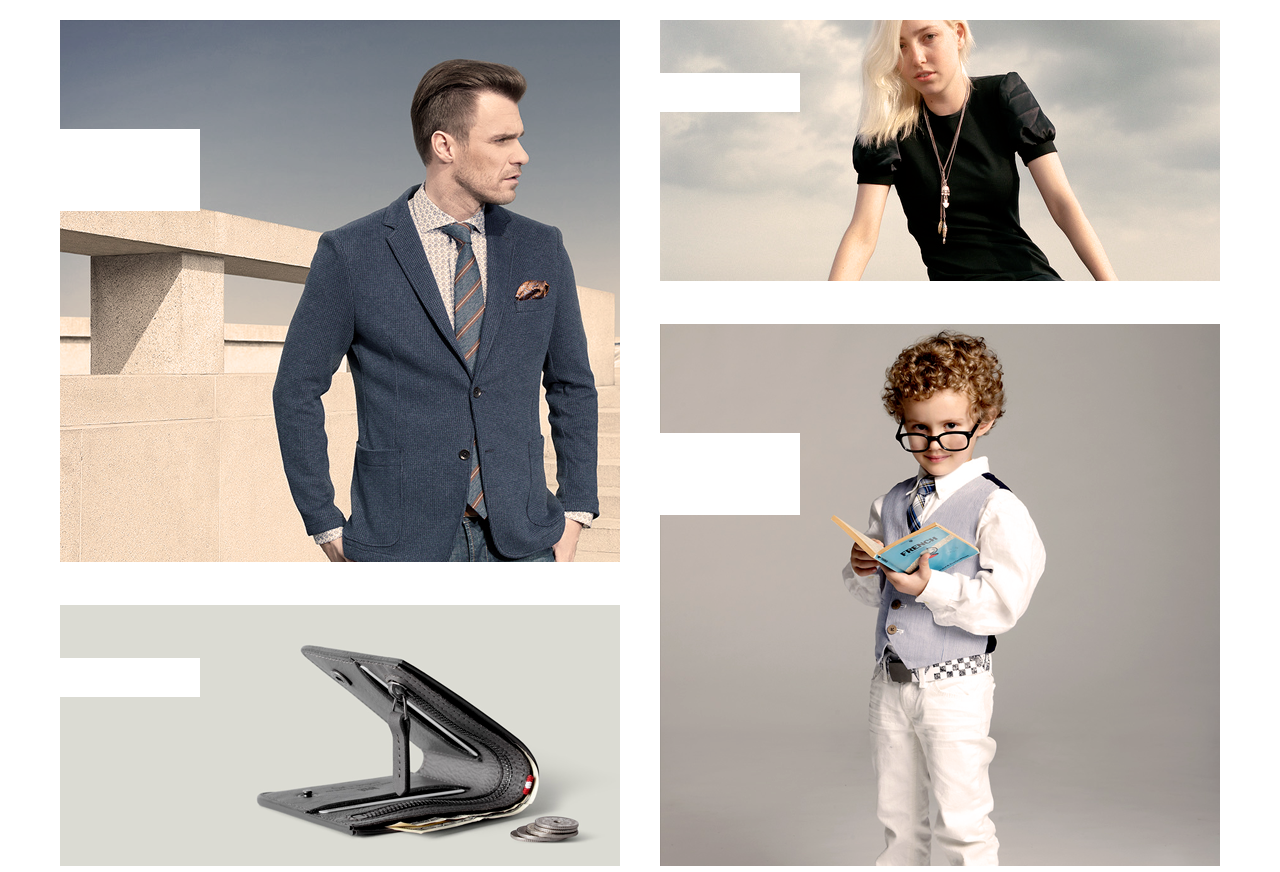
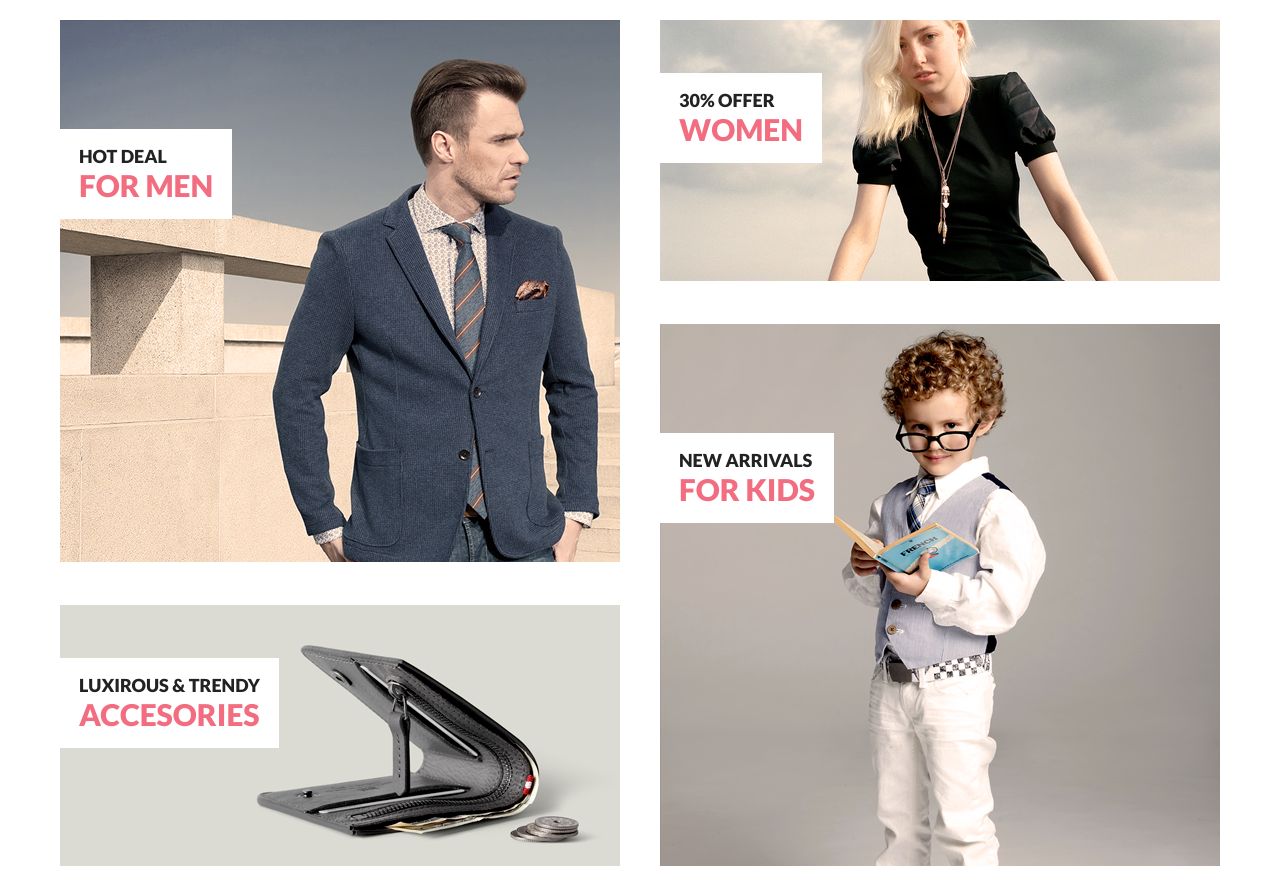
Before and after one commit to DenTheProgrammer/BrandTemplate, a plain HTML site: page Brand/index.html in a window 1280 px wide. Shown: the part 765-1637 px from the top of the page. Drawn offline with Linux system fonts and the light colour scheme.

Commit message:
Category Done!

```diff
--- a/Brand/index.html
+++ b/Brand/index.html
@@ -95,28 +95,28 @@
                 <div class="categoryLeft">
                     <a href="#"><img src="img/formen.png" alt="">
                         <div class="text">
-                            <h3></h3>
-                            <h2></h2>
+                            <h3>hOT dEAL</h3>
+                            <h2>FOR MEN</h2>
                         </div>
                     </a>
                     <a href="#"><img src="img/accesories.png" alt="">
                         <div class="text">
-                            <h3></h3>
-                            <h2></h2>
+                            <h3>LUXIROUS &amp; trendy</h3>
+                            <h2>ACCESORIES</h2>
                         </div>
                     </a>
                 </div>
                 <div class="categoryRight">
                     <a href="#"><img src="img/women.png" alt="">
                         <div class="text">
-                            <h3></h3>
-                            <h2></h2>
+                            <h3>30% offer</h3>
+                            <h2>women</h2>
                         </div>
                     </a>
                     <a href="#"><img src="img/forkids.png" alt="">
                         <div class="text">
-                            <h3></h3>
-                            <h2></h2>
+                            <h3>new arrivals</h3>
+                            <h2>FOR kids</h2>
                         </div>
                     </a>
                 </div>
--- a/Brand/style.css
+++ b/Brand/style.css
@@ -352,12 +352,20 @@ input[type="search"] {
     z-index: 2;
     background: white;
     top: 20%;
-    height: 15%;
-    width: 25%;
     font-size: 30px;
+	text-transform: uppercase;
+	padding: 16px 19px;
 }
-
-
+.category h3{
+	color:  #222222;
+font-size: 18px;
+font-weight: 900;
+}
+.category h2{
+	color:  #f16d7f;
+font-size: 30px;
+font-weight: 900;
+}
 /*-------------------------------FEATURED-------------------------------*/
 
 .featured h2,
```
Also changed, not shown: 1 other file.
